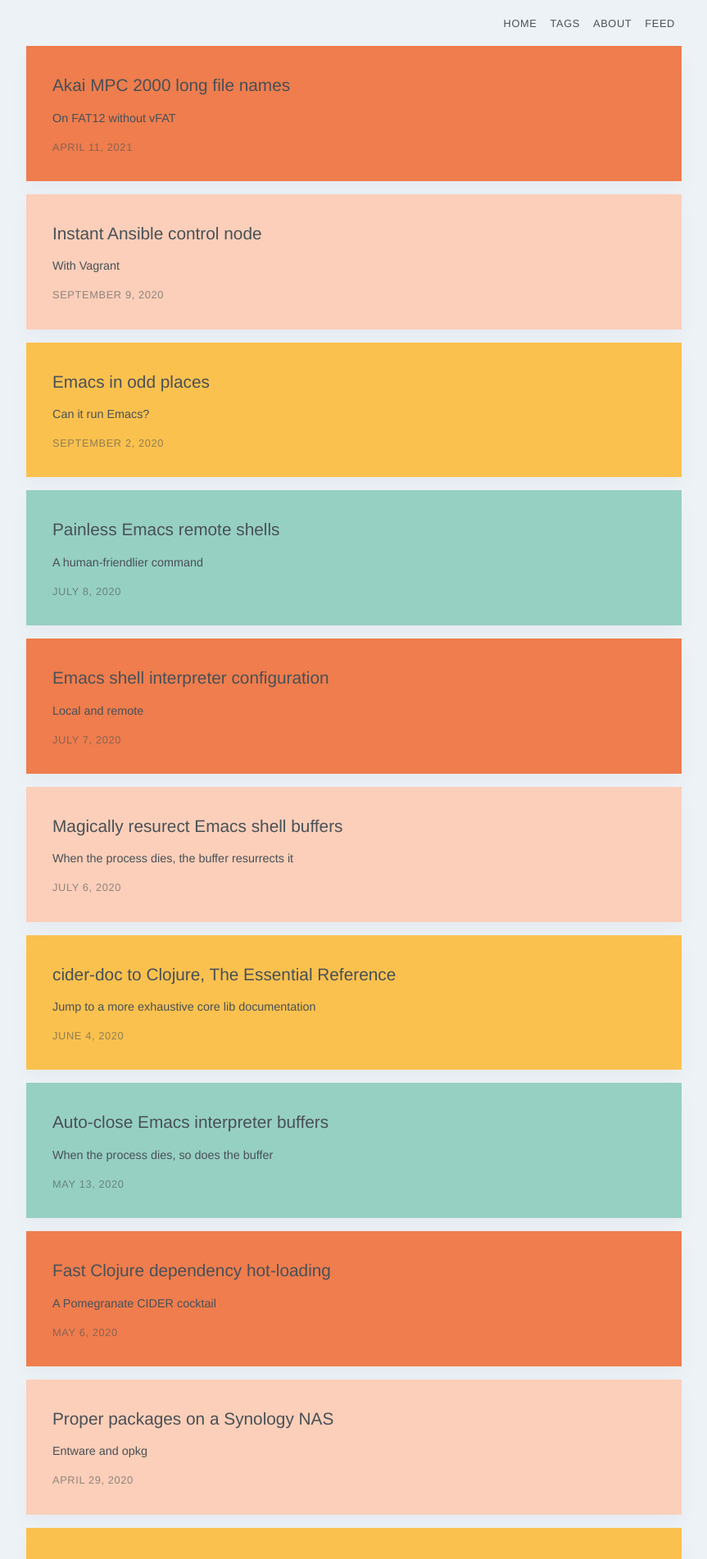
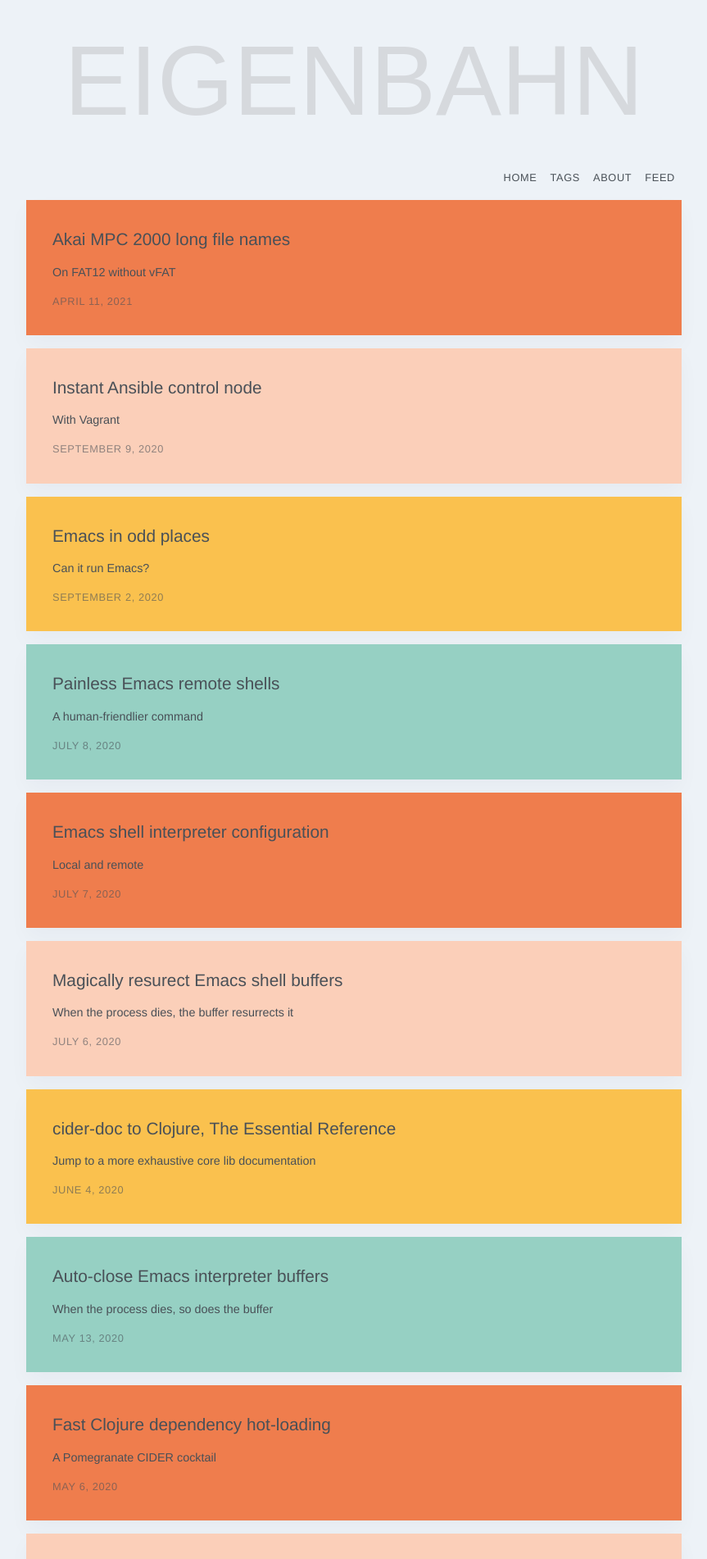
Before and after one commit to p3r7/blog, a Jekyll site: the page built from index.html, in a window 1280 px wide. Shown: the top 1902 px of the page at 82% size, without its empty margins (208-1071 px from the left). Built offline with Jekyll 4.4.1, drawn with Linux system fonts in a browser that asks for light colours; some web fonts are replaced.

Commit message:
Add title link

```diff
--- a/_includes/masthead.html
+++ b/_includes/masthead.html
@@ -1,3 +1,6 @@
     <header role="banner">
+        <div class="site-title-container">
+            <a class="site-title" href="/">EIGENBAHN</a>
+        </div>
         {% include navigation.html %}
     </header>
--- a/_sass/_layout.scss
+++ b/_sass/_layout.scss
@@ -15,6 +15,27 @@
     margin: 0 auto;
     max-width: 50rem;
 }
+
+.site-title-container {
+    width: 100%;
+    text-align: center;
+}
+
+a.site-title {
+    font-family: Arial, Helvetica, sans-serif;
+    font-size: 120px;
+    text-decoration: none;
+    color: #d6d9dd;
+}
+a.site-title:hover {
+    color: #d6d9dd;
+}
+@media (max-width: 700px) {
+    a.site-title {
+        font-size: 60px;
+    }
+}
+
 .grid {
     display: flex;
     flex-wrap: wrap;
```
